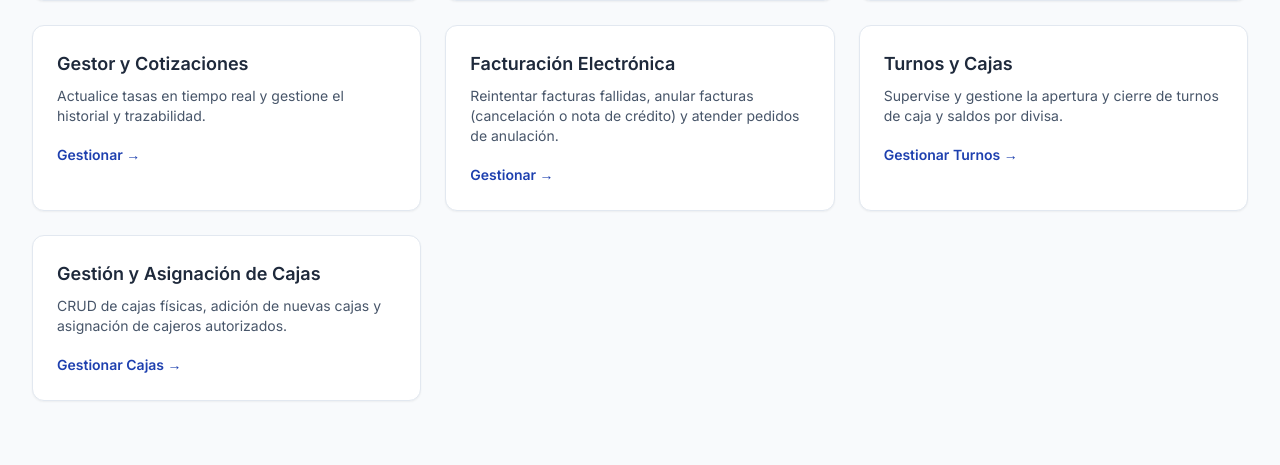
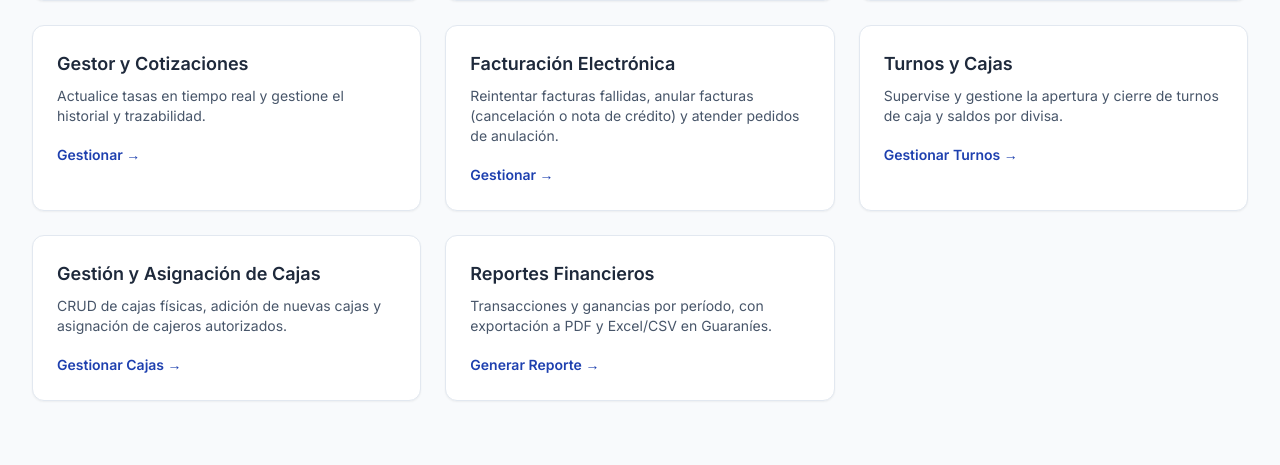
Before and after one commit to Adan02F/IS2_Global_Exchange_E05, a Django app: page /auth/dashboard/ in a window 1280 px wide. Shown: the part 547-1012 px from the top of the page. Run offline with Django 5.2, Linux system fonts and the light colour scheme; the visitor is signed in with stand-in values (Sample User, id 1); data comes from the database, SQL or seed files in the repository; data that the repository does not hold is empty; parts of the project's set-up code (start-up, migrations or seed data) failed here and were passed over; some libraries are stand-ins or nearby versions.

Commit message:
Configurar permisos y accesos para reportes financieros

```diff
--- a/authentication/permisos.py
+++ b/authentication/permisos.py
@@ -31,6 +31,7 @@ CATALOGO_PERMISOS = [
     ('can_manage_cashboxes', 'Gestionar Cajas', 'Crear y editar cajas físicas y asignar cajeros.', True),
     ('can_view_audit', 'Ver Auditoría', 'Consultar el registro de auditoría del sistema.', True),
     ('can_operate_cashier', 'Operar Caja y Ventanilla', 'Abrir y cerrar turnos, registrar movimientos y operar en ventanilla.', True),
+    ('can_view_financial_reports', 'Ver Reportes Financieros', 'Generar y exportar reportes de transacciones y ganancias (PDF, Excel/CSV).', True),
     ('can_manage_invoices', 'Gestionar Facturación Electrónica', 'Reintentar, consultar, cancelar y anular facturas con nota de crédito; resolver solicitudes de anulación.', True),
     ('can_perform_exchange', 'Realizar Transacciones', 'Comprar y vender divisas desde la interfaz de cliente.', False),
     ('can_view_history', 'Ver Historial de Operaciones', 'Consultar el historial de compras y ventas del cliente.', False),
@@ -62,7 +63,7 @@ _PERMISOS_CLIENTE = {
 
 PERMISOS_POR_DEFECTO = {
     ROL_ADMIN: set(TODOS_LOS_PERMISOS),
-    ROL_ANALISTA: {'can_view_audit', 'can_simulate', 'can_view_rates'},
+    ROL_ANALISTA: {'can_view_audit', 'can_view_financial_reports', 'can_simulate', 'can_view_rates'},
     ROL_CAJERO: {'can_operate_cashier', 'can_view_rates'},
     ROL_CLIENTE: set(_PERMISOS_CLIENTE),
     ROL_JEFE: set(_PERMISOS_CLIENTE),
--- a/authentication/templates/authentication/admin_dashboard.html
+++ b/authentication/templates/authentication/admin_dashboard.html
@@ -137,6 +137,11 @@
                 <p class="text-sm text-slate-600 mb-4">CRUD de cajas físicas, adición de nuevas cajas y asignación de cajeros autorizados.</p>
                 <a href="{% url 'caja:gestion_cajas_admin' %}" class="text-blue-800 font-semibold text-sm hover:underline">Gestionar Cajas &rarr;</a>
             </div>
+            <div class="bg-white p-6 rounded-xl shadow-sm border border-slate-200 hover:border-blue-500 transition cursor-pointer" onclick="window.location.href='{% url 'monitoreo_corporativo:reporte_financiero' %}'">
+                <h3 class="text-lg font-semibold text-slate-800 mb-2">Reportes Financieros</h3>
+                <p class="text-sm text-slate-600 mb-4">Transacciones y ganancias por período, con exportación a PDF y Excel/CSV en Guaraníes.</p>
+                <a href="{% url 'monitoreo_corporativo:reporte_financiero' %}" class="text-blue-800 font-semibold text-sm hover:underline">Generar Reporte &rarr;</a>
+            </div>
         </div>
     </main>
 </body>
--- a/globalexchange/urls.py
+++ b/globalexchange/urls.py
@@ -10,5 +10,6 @@ urlpatterns = [
     path('operaciones/', include('procesamiento_operaciones.urls')),
     path('integracion/', include('integracion.urls')),
     path('caja/', include('caja.urls')),
+    path('monitoreo/', include('monitoreo_corporativo.urls')),
     path('', lambda request: redirect('auth/login/')),
 ]
```
Also changed, not shown: authentication/templates/authentication/_accesos_por_permiso.html (+7 -0 lines).
